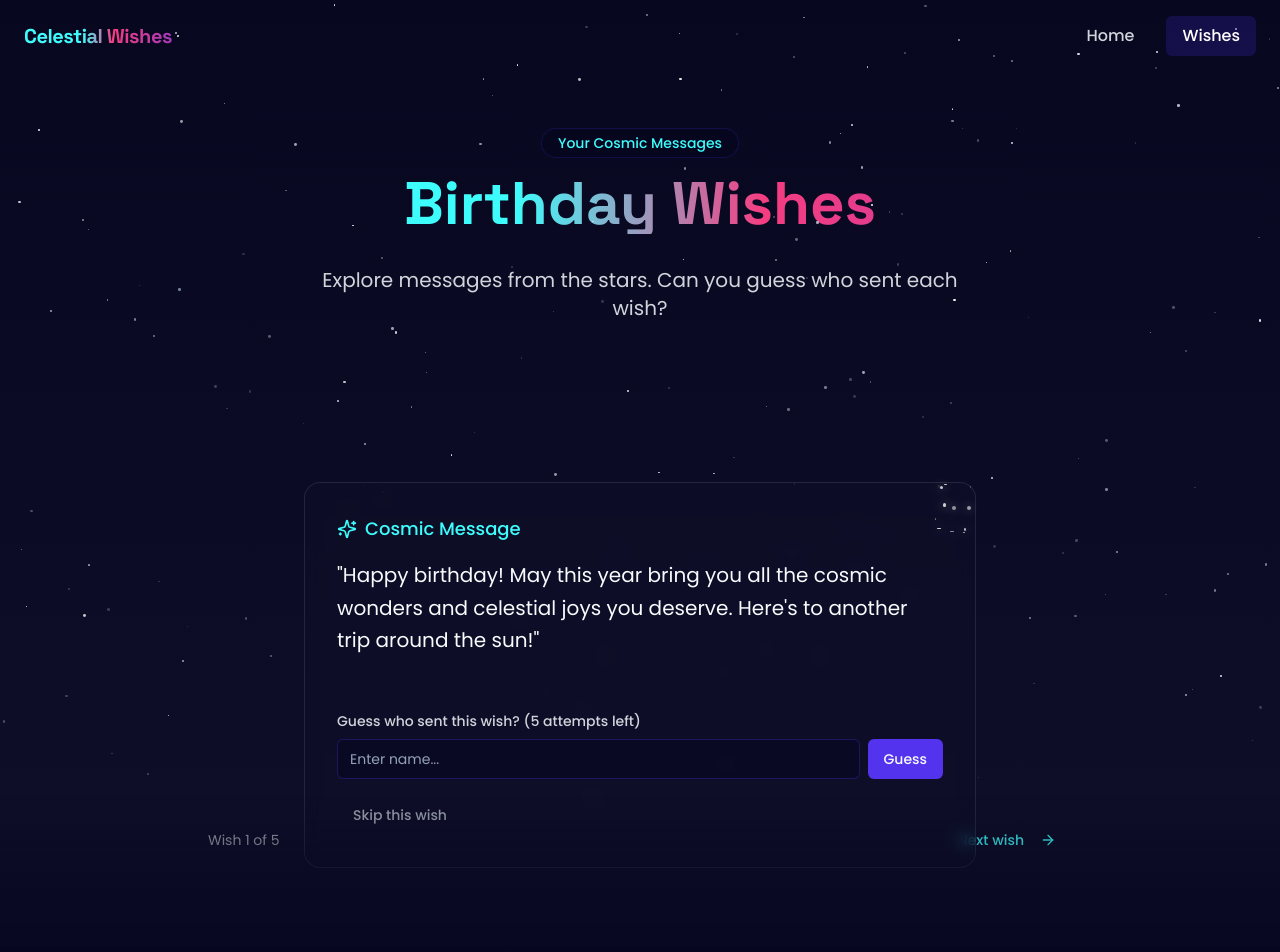
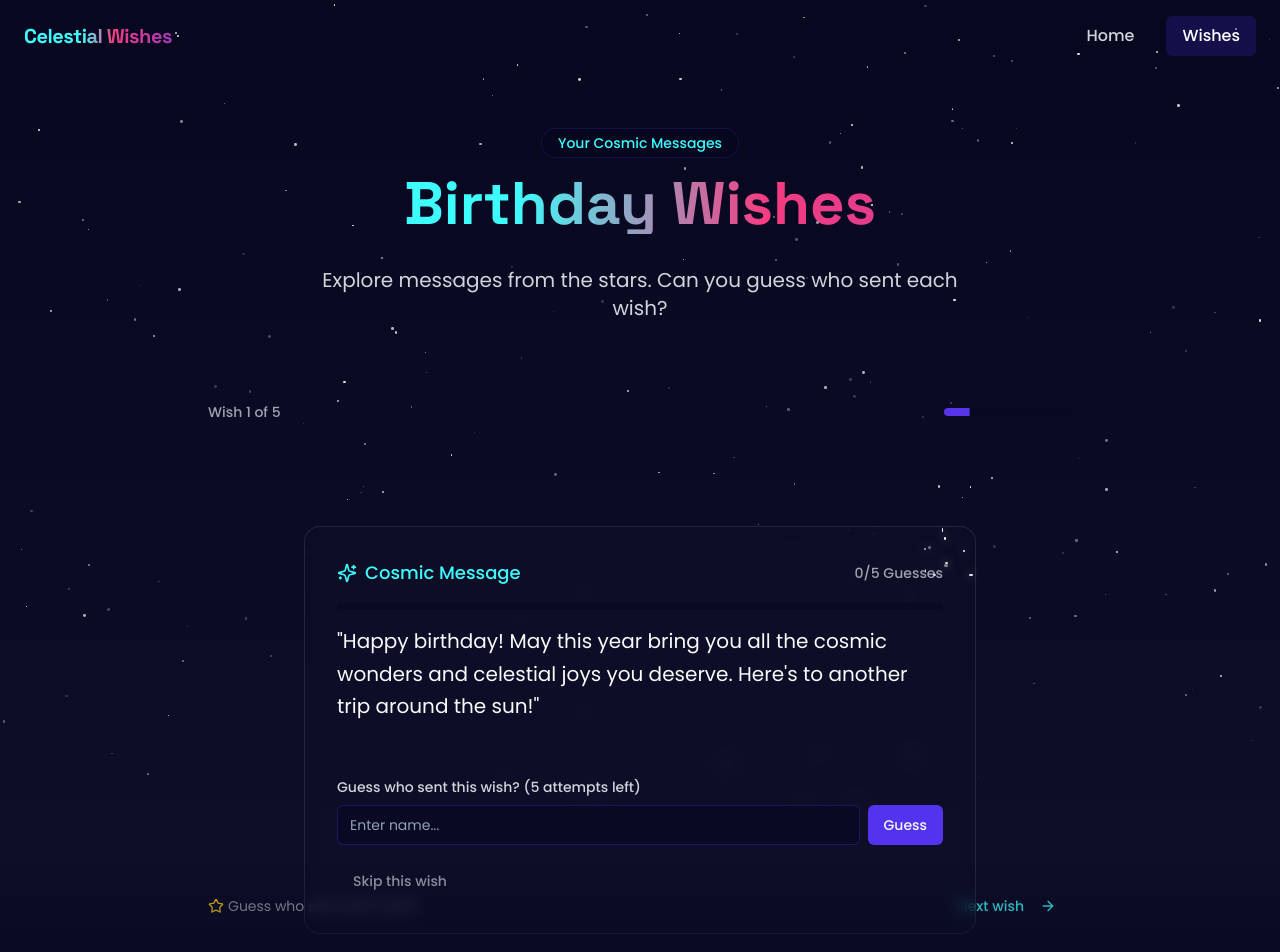
Before and after one commit to Sudharshan-PS-5724/cosmic-birthday-wishes, a React (Vite) app: page /wishes in a window 1280 px wide. Shown: the top 952 px of the page. Built offline with nearby package versions, Linux system fonts and the light colour scheme.

Commit message:
Implement wish guessing game
Implements a wish guessing game with a limited number of attempts.

```diff
--- a/src/components/GuessGame.tsx
+++ b/src/components/GuessGame.tsx
@@ -3,13 +3,21 @@ import React, { useState, useEffect } from 'react';
 import { Wish, useWishContext } from '@/context/WishContext';
 import WishCard from './WishCard';
 import { Button } from '@/components/ui/button';
-import { ArrowRight } from 'lucide-react';
+import { Alert, AlertTitle, AlertDescription } from '@/components/ui/alert';
+import { ArrowRight, Trophy, Star } from 'lucide-react';
 import { Link } from 'react-router-dom';
+import { Progress } from '@/components/ui/progress';
 
 const GuessGame: React.FC = () => {
   const { wishes, currentWishIndex, setCurrentWishIndex } = useWishContext();
   const [isFinished, setIsFinished] = useState(false);
   const [showComet, setShowComet] = useState(false);
+  const [correctGuesses, setCorrectGuesses] = useState(0);
+  const [gameStats, setGameStats] = useState({
+    totalWishes: wishes.length,
+    guessedCorrectly: 0,
+    skipped: 0
+  });
 
   useEffect(() => {
     // Show comet animation for each new wish
@@ -19,6 +27,18 @@ const GuessGame: React.FC = () => {
     }, 300);
   }, [currentWishIndex]);
 
+  useEffect(() => {
+    // Count correctly guessed wishes
+    const correctlyGuessed = wishes.filter(wish => wish.guessed && wish.guessedCorrectly).length;
+    const skipped = wishes.filter(wish => wish.guessed && !wish.guessedCorrectly).length;
+
+    setGameStats({
+      totalWishes: wishes.length,
+      guessedCorrectly: correctlyGuessed,
+      skipped: skipped
+    });
+  }, [wishes]);
+
   const handleNext = () => {
     if (currentWishIndex >= wishes.length - 1) {
       setIsFinished(true);
@@ -27,13 +47,35 @@ const GuessGame: React.FC = () => {
     }
   };
 
+  const calculateProgress = () => {
+    return Math.round(((currentWishIndex + 1) / wishes.length) * 100);
+  };
+
   return (
     <div className="w-full max-w-4xl mx-auto p-4">
       {isFinished ? (
         <div className="text-center animate-fade-in-up">
+          <div className="mb-8 p-6 glass-card">
+            <Trophy className="h-10 w-10 text-yellow-400 mx-auto mb-4" />
             <h2 className="text-4xl font-display font-bold mb-6 shimmer-text">
-            To Many More Virtual Wishes
+              You Completed All Wishes!
             </h2>
+
+            <div className="grid grid-cols-1 sm:grid-cols-3 gap-4 mb-6">
+              <div className="p-4 rounded-lg bg-space-darker/70 border border-space-purple/20">
+                <p className="text-xl text-space-teal font-bold">{gameStats.totalWishes}</p>
+                <p className="text-sm text-gray-400">Total Wishes</p>
+              </div>
+              <div className="p-4 rounded-lg bg-space-darker/70 border border-space-purple/20">
+                <p className="text-xl text-green-400 font-bold">{gameStats.guessedCorrectly}</p>
+                <p className="text-sm text-gray-400">Correct Guesses</p>
+              </div>
+              <div className="p-4 rounded-lg bg-space-darker/70 border border-space-purple/20">
+                <p className="text-xl text-yellow-400 font-bold">{gameStats.skipped}</p>
+                <p className="text-sm text-gray-400">Skipped</p>
+              </div>
+            </div>
+
             <p className="text-xl mb-10 max-w-2xl mx-auto">
               Thank you for exploring all your cosmic birthday messages. May your year ahead be filled with wonder and joy!
             </p>
@@ -43,8 +85,19 @@ const GuessGame: React.FC = () => {
               </Button>
             </Link>
           </div>
+        </div>
       ) : (
         <>
+          <div className="flex justify-between items-center mb-6">
+            <div className="text-sm font-medium text-gray-400">
+              Wish {currentWishIndex + 1} of {wishes.length}
+            </div>
+            <Progress
+              value={calculateProgress()}
+              className="w-32 h-2 bg-space-darker/50"
+            />
+          </div>
+
           {showComet && (
             <div
               className="absolute top-0 right-0 w-96 h-96 pointer-events-none animate-comet"
@@ -86,8 +139,9 @@ const GuessGame: React.FC = () => {
           />
 
           <div className="flex justify-between items-center mt-8">
-            <div className="text-gray-400 text-sm">
-              Wish {currentWishIndex + 1} of {wishes.length}
+            <div className="flex items-center">
+              <Star className="h-4 w-4 text-yellow-400 mr-1" />
+              <span className="text-gray-400 text-sm">Guess who sent each wish!</span>
             </div>
 
             {currentWishIndex < wishes.length - 1 && (
--- a/src/components/WishCard.tsx
+++ b/src/components/WishCard.tsx
@@ -4,7 +4,9 @@ import { Wish, useWishContext } from '@/context/WishContext';
 import { Button } from '@/components/ui/button';
 import { Input } from '@/components/ui/input';
 import { cn } from '@/lib/utils';
-import { Sparkles } from 'lucide-react';
+import { Sparkles, Check, X } from 'lucide-react';
+import { Progress } from '@/components/ui/progress';
+import { useToast } from '@/hooks/use-toast';
 
 interface WishCardProps {
   wish: Wish;
@@ -20,6 +22,11 @@ const WishCard: React.FC<WishCardProps> = ({ wish, onNext }) => {
   const cardRef = useRef<HTMLDivElement>(null);
   const [visibleMessage, setVisibleMessage] = useState('');
   const [messageIndex, setMessageIndex] = useState(0);
+  const [previousGuesses, setPreviousGuesses] = useState<string[]>([]);
+  const [gameProgress, setGameProgress] = useState(0);
+  const { toast } = useToast();
+
+  const MAX_ATTEMPTS = 5;
 
   useEffect(() => {
     if (cardRef.current) {
@@ -38,16 +45,52 @@ const WishCard: React.FC<WishCardProps> = ({ wish, onNext }) => {
     }
   }, [wish.message, messageIndex]);
 
+  useEffect(() => {
+    setGameProgress(Math.min(100, (attempts / MAX_ATTEMPTS) * 100));
+  }, [attempts]);
+
   const handleGuess = () => {
+    if (!guess.trim()) {
+      toast({
+        title: "Empty guess",
+        description: "Please enter a name to guess",
+        variant: "destructive",
+      });
+      return;
+    }
+
+    if (previousGuesses.includes(guess.toLowerCase())) {
+      toast({
+        title: "Already guessed",
+        description: `You already tried "${guess}"`,
+        variant: "destructive",
+      });
+      setGuess('');
+      return;
+    }
+
+    // Add to previous guesses
+    setPreviousGuesses(prev => [...prev, guess.toLowerCase()]);
+
     if (guess.toLowerCase() === wish.sender.toLowerCase()) {
       setIsCorrect(true);
       markWishAsGuessed(wish.id);
+      toast({
+        title: "Correct! 🎉",
+        description: `Great job! That was ${wish.sender}`,
+      });
       setTimeout(() => {
         onNext();
       }, 2000);
     } else {
       setAttempts(prev => prev + 1);
-      if (attempts >= 4) {
+      toast({
+        title: "Not quite right",
+        description: `${MAX_ATTEMPTS - attempts - 1} guesses remaining`,
+        variant: "destructive",
+      });
+
+      if (attempts >= MAX_ATTEMPTS - 1) {
         setRevealed(true);
         markWishAsGuessed(wish.id);
         setTimeout(() => {
@@ -61,6 +104,10 @@ const WishCard: React.FC<WishCardProps> = ({ wish, onNext }) => {
   const handleSkip = () => {
     setRevealed(true);
     markWishAsGuessed(wish.id);
+    toast({
+      title: "Skipped",
+      description: `This wish was from ${wish.sender}`,
+    });
     setTimeout(() => {
       onNext();
     }, 1500);
@@ -89,10 +136,23 @@ const WishCard: React.FC<WishCardProps> = ({ wish, onNext }) => {
         ))}
       </div>
 
-      <div className="flex items-center mb-4">
-        <Sparkles className="h-5 w-5 mr-2 text-space-teal" />
-        <h3 className="text-lg font-medium text-space-teal">Cosmic Message</h3>
+      <div className="flex items-center justify-between mb-4">
+        <div className="flex items-center">
+          <Sparkles className="h-5 w-5 mr-2 text-space-teal" />
+          <h3 className="text-lg font-medium text-space-teal">Cosmic Message</h3>
+        </div>
+        <div className="text-sm font-medium text-gray-400">
+          {attempts}/{MAX_ATTEMPTS} Guesses
+        </div>
       </div>
+
+      <Progress value={gameProgress} className="h-1.5 mb-4 bg-space-darker/50"
+        indicatorClassName={cn(
+          gameProgress < 60 ? "bg-space-teal" :
+          gameProgress < 80 ? "bg-yellow-500" :
+          "bg-red-500"
+        )}
+      />
 
       <div className="mb-8 min-h-[120px]">
         <p className="text-xl leading-relaxed">"{visibleMessage}"</p>
@@ -103,7 +163,7 @@ const WishCard: React.FC<WishCardProps> = ({ wish, onNext }) => {
         (isCorrect || revealed) ? "opacity-0 pointer-events-none" : "opacity-100"
       )}>
         <p className="mb-2 text-sm font-medium text-gray-300">
-          Guess who sent this wish? ({5 - attempts} attempts left)
+          Guess who sent this wish? ({MAX_ATTEMPTS - attempts} attempts left)
         </p>
 
         <div className="flex gap-2">
@@ -123,6 +183,23 @@ const WishCard: React.FC<WishCardProps> = ({ wish, onNext }) => {
           </Button>
         </div>
 
+        {previousGuesses.length > 0 && (
+          <div className="mt-4 space-y-1">
+            <p className="text-xs text-gray-400">Previous guesses:</p>
+            <div className="flex flex-wrap gap-1.5">
+              {previousGuesses.map((prevGuess, index) => (
+                <div
+                  key={index}
+                  className="text-xs px-2 py-1 rounded-full bg-space-darker/80 border border-space-purple/30 flex items-center"
+                >
+                  <span>{prevGuess}</span>
+                  <X className="ml-1 h-3 w-3 text-red-400" />
+                </div>
+              ))}
+            </div>
+          </div>
+        )}
+
         <Button
           variant="ghost"
           className="mt-4 text-sm text-gray-400 hover:text-white"
@@ -139,7 +216,10 @@ const WishCard: React.FC<WishCardProps> = ({ wish, onNext }) => {
         <div className="text-center p-4 rounded-lg bg-space-darker/50 border border-space-purple/20">
           {isCorrect ? (
             <>
-              <p className="text-xl font-medium text-space-teal mb-2">That's correct!</p>
+              <div className="flex items-center justify-center mb-2">
+                <Check className="h-5 w-5 text-green-500 mr-2" />
+                <p className="text-xl font-medium text-space-teal">That's correct!</p>
+              </div>
               <p className="text-gray-300">This wish was from {wish.sender}</p>
             </>
           ) : (
--- a/src/context/WishContext.tsx
+++ b/src/context/WishContext.tsx
@@ -6,6 +6,7 @@ export interface Wish {
   message: string;
   sender: string;
   guessed: boolean;
+  guessedCorrectly?: boolean;
 }
 
 interface WishContextType {
@@ -13,7 +14,7 @@ interface WishContextType {
   setWishes: React.Dispatch<React.SetStateAction<Wish[]>>;
   currentWishIndex: number;
   setCurrentWishIndex: React.Dispatch<React.SetStateAction<number>>;
-  markWishAsGuessed: (id: number) => void;
+  markWishAsGuessed: (id: number, isCorrect?: boolean) => void;
 }
 
 const WishContext = createContext<WishContextType | undefined>(undefined);
@@ -66,10 +67,10 @@ export const WishProvider = ({ children }: WishProviderProps) => {
 
   const [currentWishIndex, setCurrentWishIndex] = useState(0);
 
-  const markWishAsGuessed = (id: number) => {
+  const markWishAsGuessed = (id: number, isCorrect: boolean = false) => {
     setWishes(prevWishes =>
       prevWishes.map(wish =>
-        wish.id === id ? { ...wish, guessed: true } : wish
+        wish.id === id ? { ...wish, guessed: true, guessedCorrectly: isCorrect } : wish
       )
     );
   };
```
Lines whose indentation alone changed are shown as unchanged.
